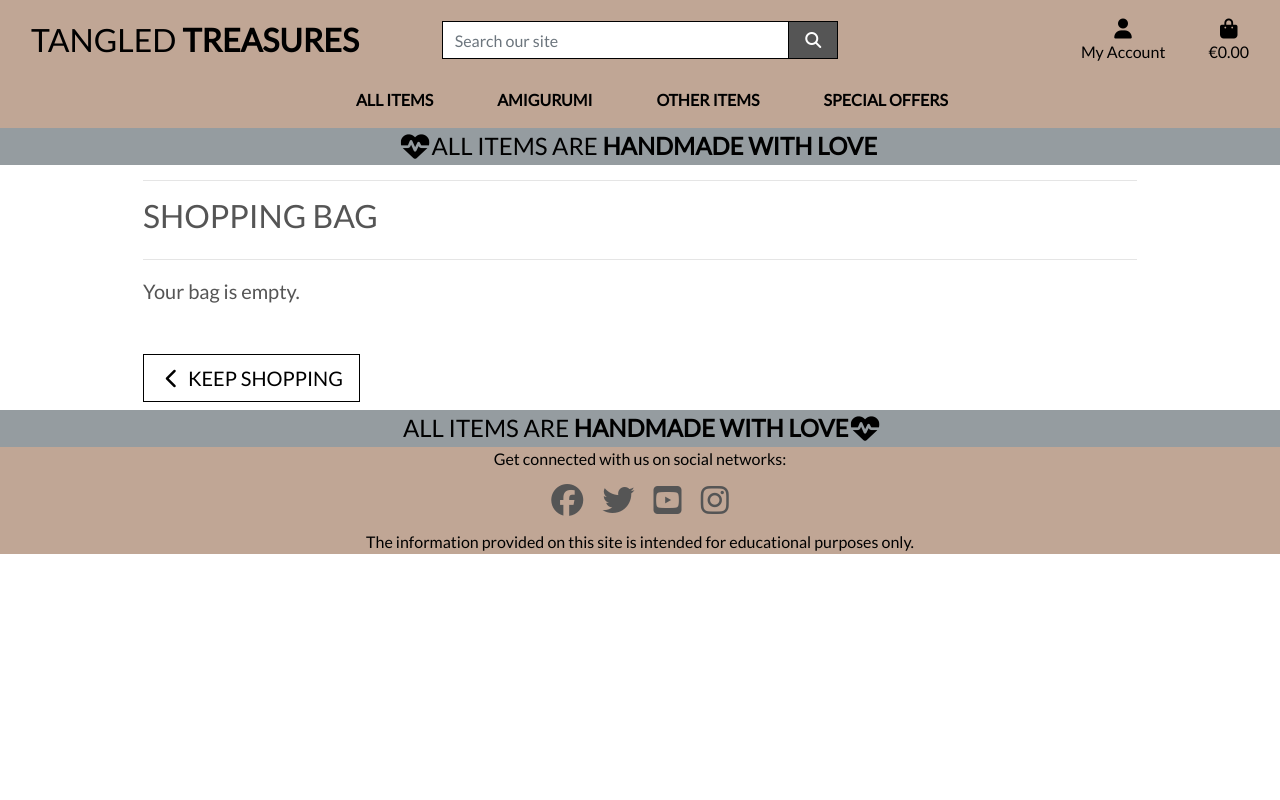
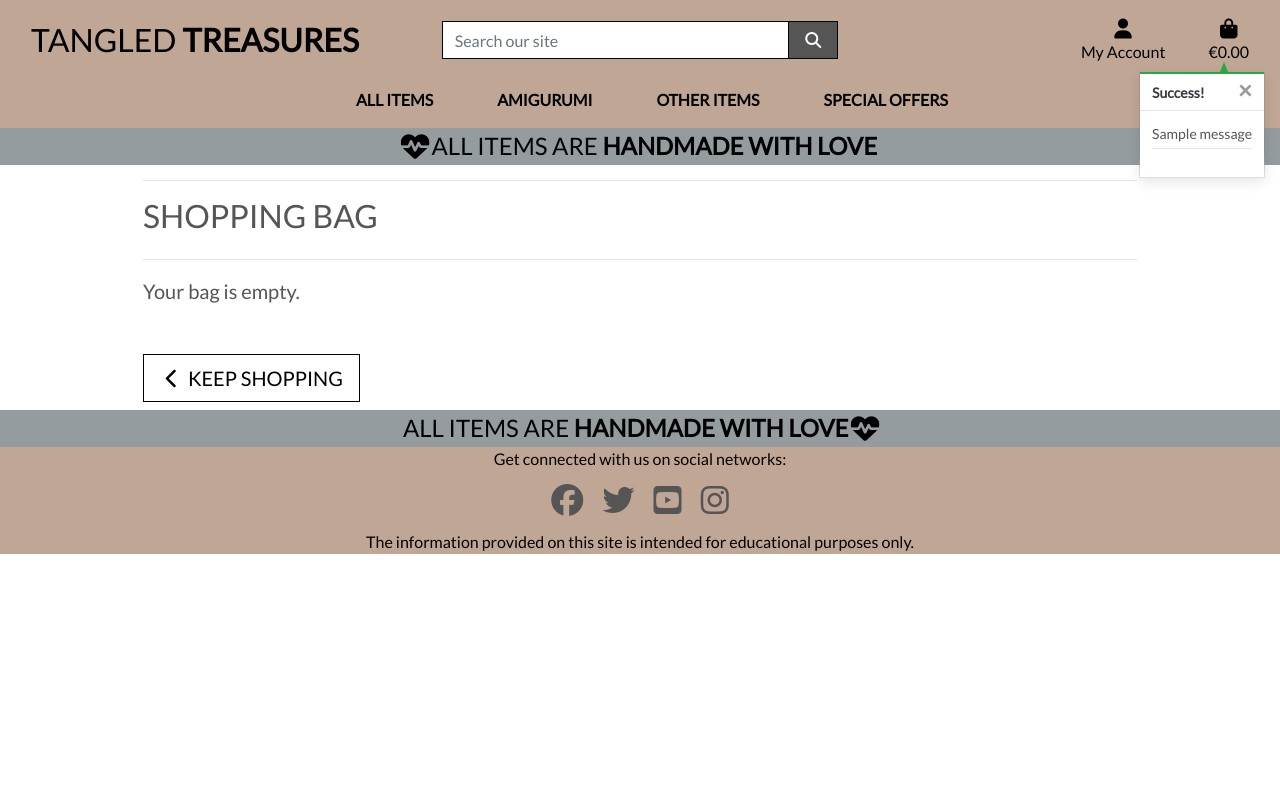
Before and after one commit to ValeP314/pp5-tangled-treasure, a Django app: page /bag/ in a window 1280 px wide. Run offline with Django 3.2, Linux system fonts and the light colour scheme; tables that the repository leaves empty hold one stand-in row (values such as "Sample post"); one stand-in notice (Sample message) is shown; some libraries are stand-ins or nearby versions.

Commit message:
Added toasts and shopping bag preview

```diff
--- a/bag/views.py
+++ b/bag/views.py
@@ -1,4 +1,5 @@
 from django.shortcuts import render, redirect, reverse, HttpResponse, get_object_or_404
+from django.contrib import messages
 
 from items.models import Item
 
@@ -21,9 +22,11 @@ def add_to_bag(request, product_id):
 
     if product_id in list(bag.keys()):
         bag[product_id] += quantity
-
+        messages.success(
+            request, f'Updated {item.name} quantity to {bag[product_id]}')
     else:
         bag[product_id] = quantity
+        messages.success(request, f'Added {item.name} to your bag')
 
     request.session['bag'] = bag
     return redirect(redirect_url)
@@ -38,9 +41,11 @@ def adjust_bag(request, product_id):
 
     if quantity > 0:
         bag[product_id] = quantity
-
+        messages.success(
+            request, f'Updated {item.name} quantity to {bag[product_id]}')
     else:
         bag.pop(product_id)
+        messages.success(request, f'Removed {item.name} from your bag')
 
     request.session['bag'] = bag
     return redirect(reverse('view_bag'))
@@ -54,9 +59,11 @@ def remove_from_bag(request, product_id):
         bag = request.session.get('bag', {})
 
         bag.pop(product_id)
+        messages.success(request, f'Removed {item.name} from your bag')
 
         request.session['bag'] = bag
         return HttpResponse(status=200)
 
     except Exception as e:
+        messages.error(request, f'Error removing item: {e}')
         return HttpResponse(status=500)
--- a/tangled_treasures/settings.py
+++ b/tangled_treasures/settings.py
@@ -78,6 +78,8 @@ TEMPLATES = [
         },
     },
 ]
+
+MESSAGE_STORAGE = 'django.contrib.messages.storage.session.SessionStorage'
 
 AUTHENTICATION_BACKENDS = (
     # Needed to login by username in Django admin, regardless of `allauth`
--- a/templates/base.html
+++ b/templates/base.html
@@ -124,7 +124,21 @@
     </header>
 
     {% if messages %}
-    <div class="message-container"></div>
+    <div class="message-container">
+        {% for message in messages %}
+            {% with message.level as level %}
+                {% if level == 40 %}
+                    {% include 'includes/toasts/toast_error.html' %}
+                {% elif level == 30 %}
+                    {% include 'includes/toasts/toast_warning.html' %}
+                {% elif level == 25 %}
+                    {% include 'includes/toasts/toast_success.html' %}
+                {% else %}
+                    {% include 'includes/toasts/toast_info.html' %}
+                {% endif %}
+            {% endwith %}
+        {% endfor %}
+    </div>
     {% endif %}
 
     {% block page_header %}
@@ -134,6 +148,9 @@
     {% endblock %}
 
     {% block postloadjs %}
+        <script type="text/javascript">
+            $('.toast').toast('show');
+        </script>
     {% endblock %}
 
     <!-- Footer -->
--- /dev/null
+++ b/templates/includes/toasts/toast_success.html
@@ -0,0 +1,55 @@
+<div class="toast custom-toast rounded-0 border-top-0" data-autohide="false">
+    <div class="arrow-up arrow-success"></div>
+    <div class="w-100 toast-capper bg-success"></div>
+    <div class="toast-header bg-white text-dark">
+        <strong class="mr-auto">Success!</strong>
+        <button type="button" class="ml-2 mb-1 close text-dark" data-dismiss="toast" aria-label="Close">
+            <span aria-hidden="true">&times;</span>
+        </button>
+    </div>
+    <div class="toast-body bg-white">
+        <div class="row">
+            <div class="col">
+                {{ message }}
+                <hr class="mt-1 mb-3">
+            </div>
+        </div>
+        {% if grand_total and not on_profile_page %}
+        <p class="logo-font bg-white text-black py-1">Your Bag ({{ item_count }})</p>
+        <div class="bag-notification-wrapper">
+            {% for product in bag_products %}
+            <div class="row">
+                <div class="col-3 my-1">
+                    <img class="w-100" src="{{ product.item.image.url }}">
+                </div>
+                <div class="col-9">
+                    <p class="my-0"><strong>{{ product.item.name }}</strong></p>
+                    <p class="my-0 small text-muted">Qty: {{ product.quantity }}</p>
+                </div>
+            </div>
+            {% endfor %}
+        </div>
+        <div class="row">
+            <div class="col">
+                <strong>
+                    <p class="mt-3 mb-1 text-black">
+                        Total{% if free_delivery_delta > 0 %} (Exc. delivery){% endif %}:
+                        <span class="float-right">€{{ total|floatformat:2 }}</span>
+                    </p>
+                </strong>
+                {% if free_delivery_delta > 0 %}
+                <p class="mb-0 p-2 bg-warning shadow-sm text-black text-center">
+                    Spend <strong>€{{ free_delivery_delta }}</strong> more to get free next day delivery!
+                </p>
+                {% endif %}
+                <a href="{% url 'view_bag' %}" class="btn btn-black btn-block rounded-0">
+                    <span class="text-uppercase">Go To Secure Checkout</span>
+                    <span class="icon">
+                        <i class="fas fa-lock"></i>
+                    </span>
+                </a>
+            </div>
+        </div>
+        {% endif %}
+    </div>
+</div>
```
Also changed, not shown: templates/includes/toasts/toast_error.html (added, +13 -0 lines), templates/includes/toasts/toast_info.html (added, +13 -0 lines), templates/includes/toasts/toast_warning.html (added, +13 -0 lines), README.md.
